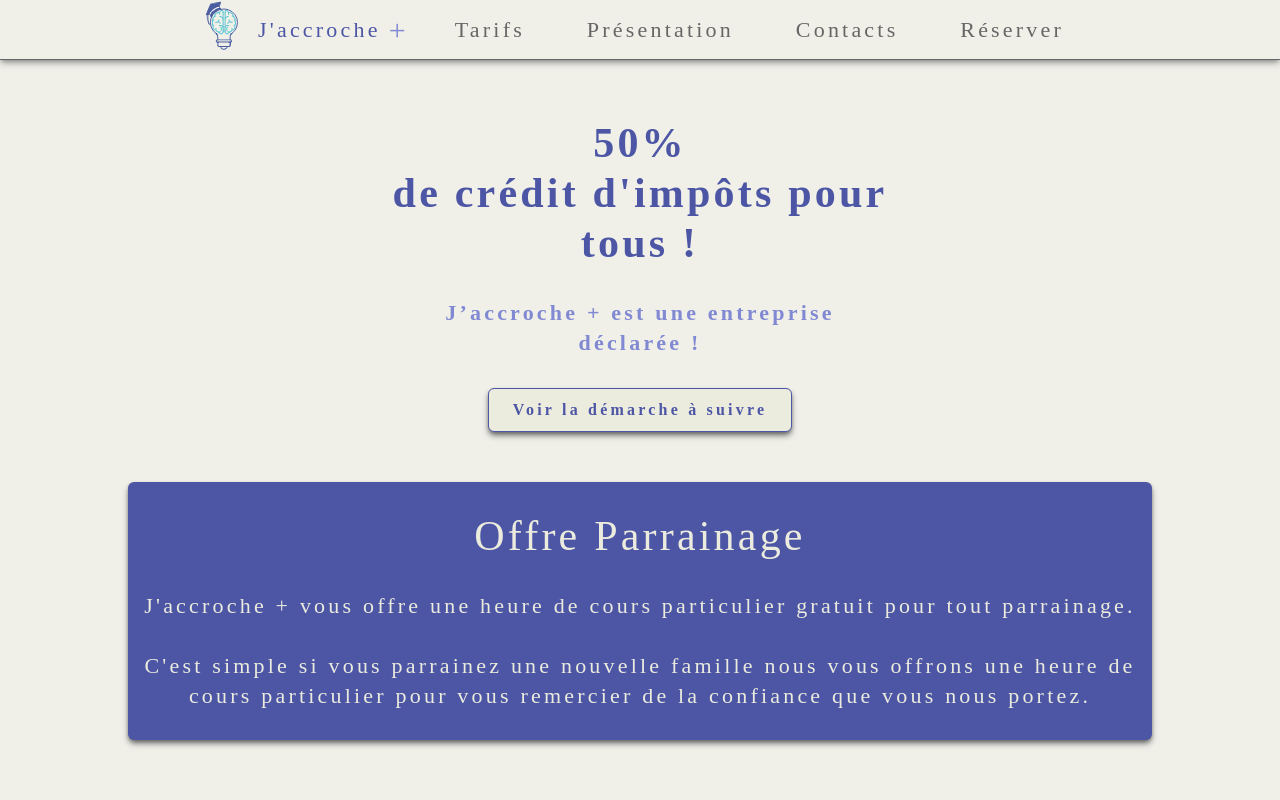
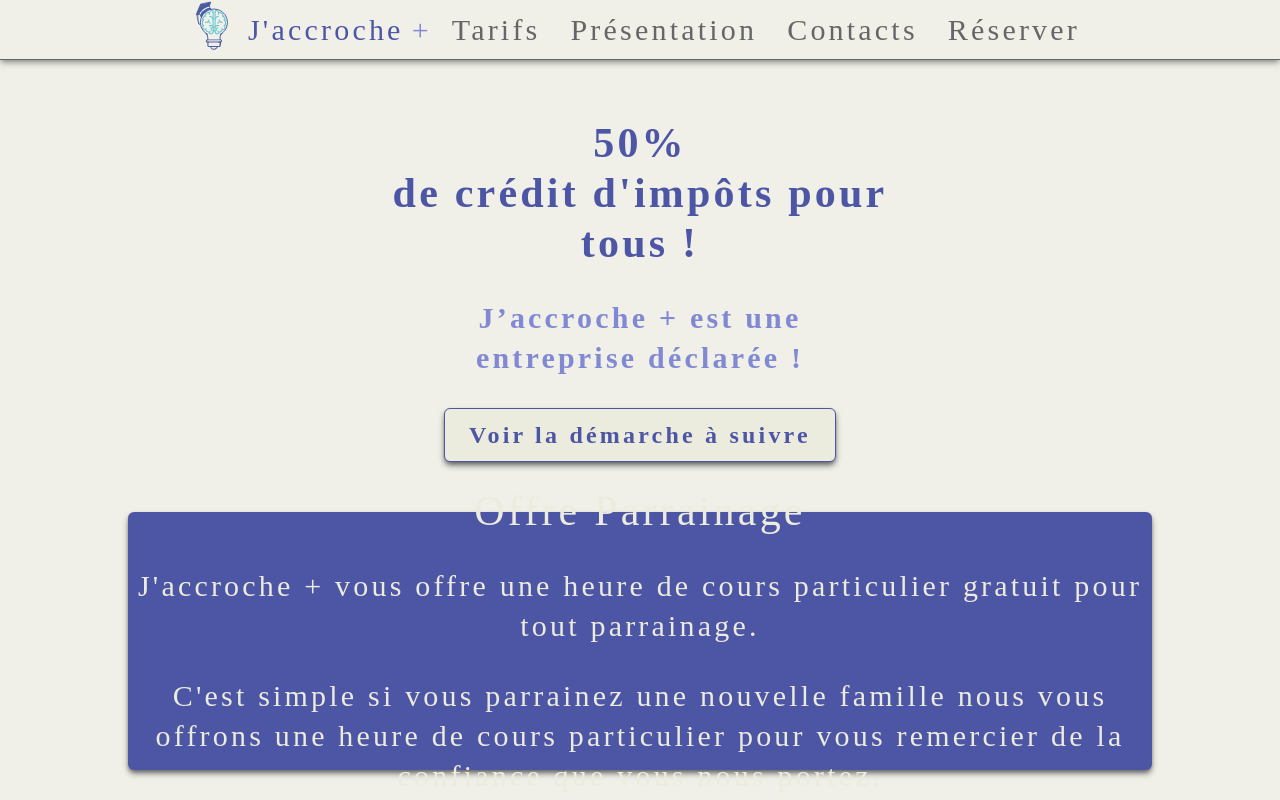
Before and after one commit to DumeGrisoni/booking_student, a React (Vite) app: page / in a window 1280 px wide. Shown: the top 800 px of the page. Built offline with nearby package versions, Linux system fonts and the light colour scheme; a web font is replaced by a local one.

Commit message:
test font size

```diff
--- a/src/Components/BookingForm.jsx
+++ b/src/Components/BookingForm.jsx
@@ -10,7 +10,7 @@
           Choisir une option
         </option>
         <option value="particulier-1">Cours Particuliers 1H</option>
-        <option value="particulier-10">Cours Particuliers 10H</option>
+        <option value="particulier-10">Cours Particuliers 8H</option>
         <option value="descolarise">Enfant Déscolarisé</option>
       </select>
       <select
--- a/src/Components/Calendar/Calendar.tsx
+++ b/src/Components/Calendar/Calendar.tsx
@@ -1,7 +1,6 @@
 import { FC, useState } from 'react';
 import ReactCalendar from 'react-calendar';
-import { add, addMinutes, format } from 'date-fns';
-import { formatDate } from 'react-calendar/dist/cjs/shared/dateFormatter';
+import { add, format } from 'date-fns';
 
 interface indexProps {}
 
@@ -47,7 +46,7 @@
         view="month"
         onClickDay={(date) => setDate((prev) => ({ ...prev, onlyDate: date }))}
         tileDisabled={({ date, view }) =>
-          (view === 'month' && date.getDay() === 0) || date.getDay() === 5
+          (view === 'month' && date.getDay() === 0) || date.getDay() === 7
         }
         className="shadow-md shadow-secondary-blur rounded-md bg-secondary-var-1 w-[350px] lg:w-[450px] max-w-[350px] lg:max-w-full border border-secondary-blur p-0 lg:p-2 text-title lg:text-default"
       />
--- a/tailwind.config.js
+++ b/tailwind.config.js
@@ -12,16 +12,20 @@
       'grey-font': '#666666',
     },
     fontSize: {
-      'font-text-desktop': '16px',
-      'font-title-desktop': '22px',
+      // 'font-text-desktop': '16px',
+      'font-text-desktop': '24px',
+      // 'font-title-desktop': '22px',
+      'font-title-desktop': '30px',
       'font-headline-desktop': '42px',
       'font-text-mobile': '12px',
       'font-title-mobile': '14px',
       'font-headline-mobile': '24px',
     },
     lineHeight: {
-      'font-text-desktop': '30px',
-      'font-title-desktop': '30px',
+      'font-text-desktop': '40px',
+      // 'font-text-desktop': '30px',
+      'font-title-desktop': '40px',
+      // 'font-title-desktop': '30px',
       'font-headline-desktop': '50px',
       'font-text-mobile': '20px',
       'font-title-mobile': '25px',
```
